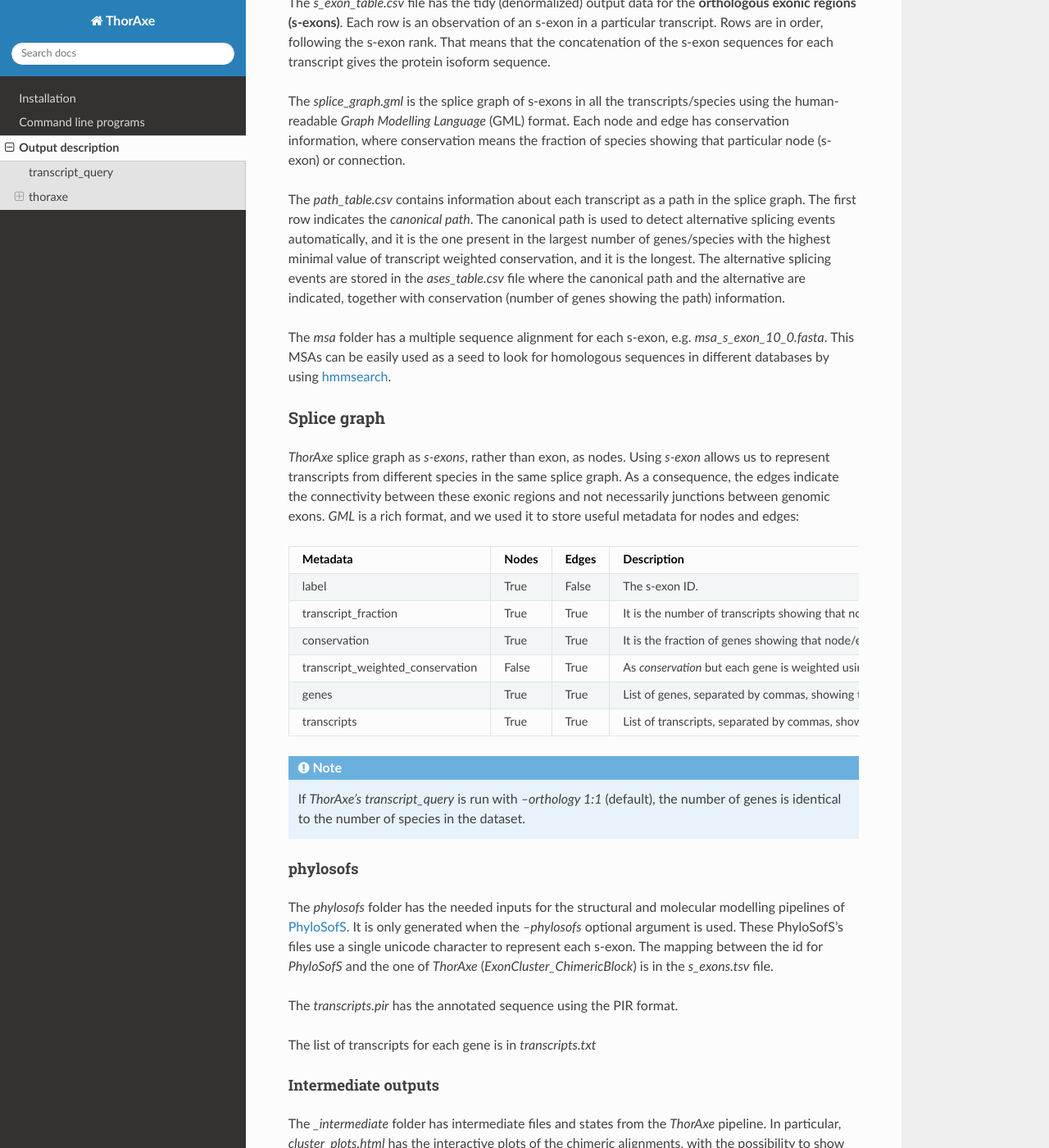
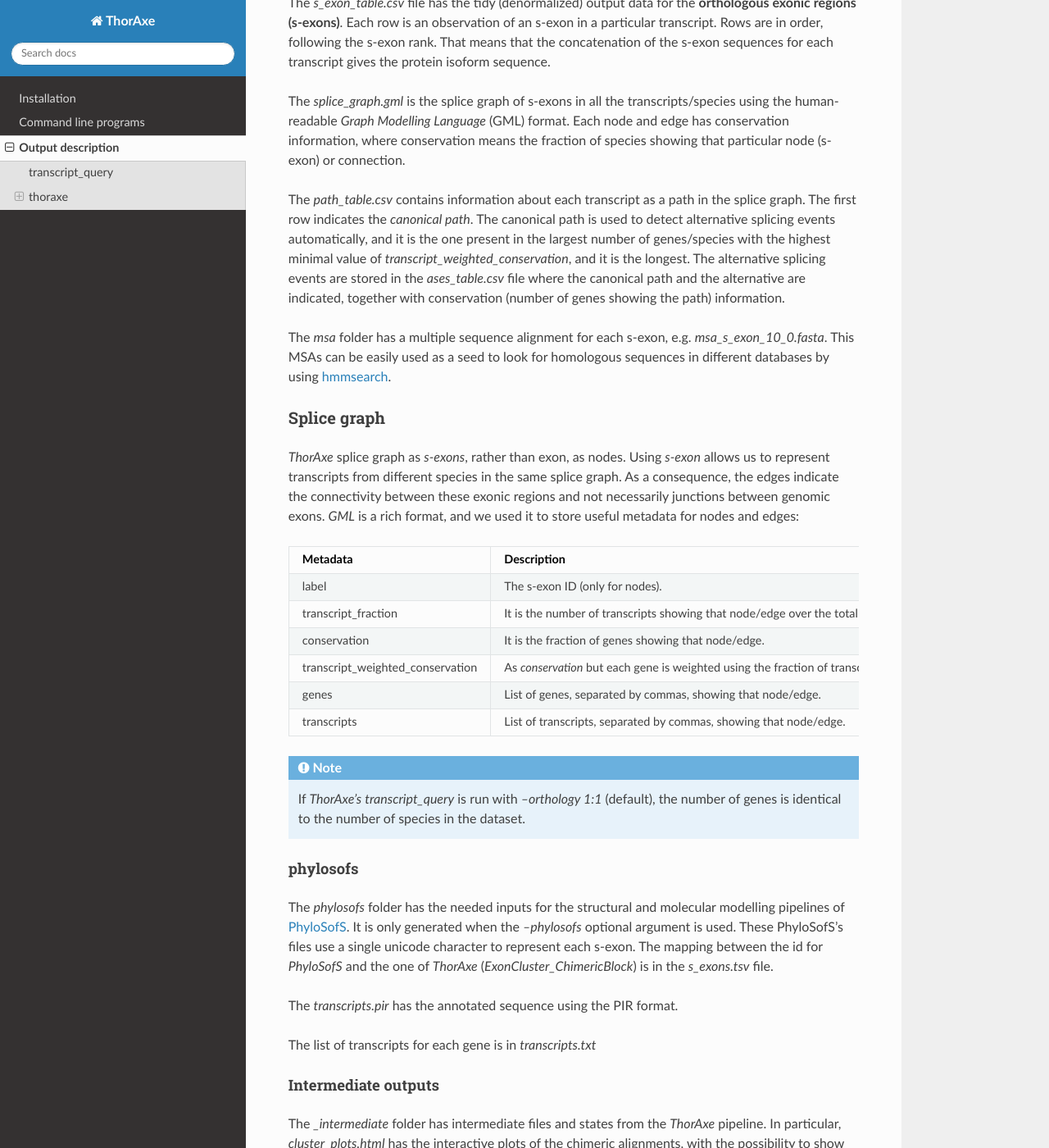
Before and after one commit to PhyloSofS-Team/thoraxe, a Sphinx documentation site: the page built from docs/source/output.rst, in a window 1280 px wide and 1400 px high, scrolled down 1610 px. Shown: the whole window at 82% size. Built offline with Sphinx 7.4.7 and the Read the Docs theme 2.0.0, drawn with Linux system fonts in a browser that asks for light colours; pages that are not in the unit, such as notebooks, are missing from menus.

Commit message:
Small updates

```diff
--- a/docs/source/output.rst
+++ b/docs/source/output.rst
@@ -102,7 +102,7 @@ The `path_table.csv` contains information about each transcript as a path in
 the splice graph. The first row indicates the *canonical path*. The canonical
 path is used to detect alternative splicing events automatically, and it is
 the one present in the largest number of genes/species with the highest
-minimal value of transcript weighted conservation, and it is the longest. The
+minimal value of `transcript_weighted_conservation`, and it is the longest. The
 alternative splicing events are stored in the `ases_table.csv` file where the
 canonical path and the alternative are indicated, together with conservation
 (number of genes showing the path) information.
@@ -121,16 +121,16 @@ exonic regions and not necessarily junctions between genomic exons. *GML* is a
 rich format, and we used it to store useful metadata for nodes and edges:
 
 
-================================ ======= ======= ===============
-            Metadata              Nodes   Edges    Description
-================================ ======= ======= ===============
-label                            True    False   The s-exon ID.
-transcript_fraction              True    True    |TRFR|
-conservation                     True    True    |CONS|
-transcript_weighted_conservation False   True    |TRWC|
-genes                            True    True    |GENE|
-transcripts                      True    True    |TRAN|
-================================ ======= ======= ===============
+================================ ===============================
+            Metadata               Description
+================================ ===============================
+label                            The s-exon ID (only for nodes).
+transcript_fraction              |TRFR|
+conservation                     |CONS|
+transcript_weighted_conservation |TRWC|
+genes                            |GENE|
+transcripts                      |TRAN|
+================================ ===============================
 
 
 .. note::
@@ -172,8 +172,19 @@ calculated for each subexon. This plot is only generated when the
 .. _hmmsearch: //www.ebi.ac.uk/Tools/hmmer/search/hmmsearch
 .. _PhyloSofS: https://github.com/PhyloSofS-Team/PhyloSofS
 
-.. |TRFR| replace:: It is the number of transcripts showing that node/edge over the total number of transcripts, taking into account all the genes.
-.. |CONS| replace:: It is the fraction of genes showing that node/edge.
-.. |TRWC| replace:: As `conservation` but each gene is weighted using the fraction of transcripts in that gene showing that edge.
-.. |GENE| replace:: List of genes, separated by commas, showing that node/edge.
-.. |TRAN| replace:: List of transcripts, separated by commas, showing that node/edge.
+.. |TRFR| replace::
+    It is the number of transcripts showing that
+    node/edge over the total number of transcripts,
+    taking into account all the genes.
+.. |CONS| replace::
+    It is the fraction of genes showing that node/edge.
+.. |TRWC| replace::
+    As `conservation` but each gene is weighted
+    using the fraction of transcripts in that
+    gene showing that edge (only for edges).
+.. |GENE| replace::
+    List of genes, separated by commas,
+    showing that node/edge.
+.. |TRAN| replace::
+    List of transcripts, separated by commas,
+    showing that node/edge.
```
Also changed, not shown: 1 other file.
